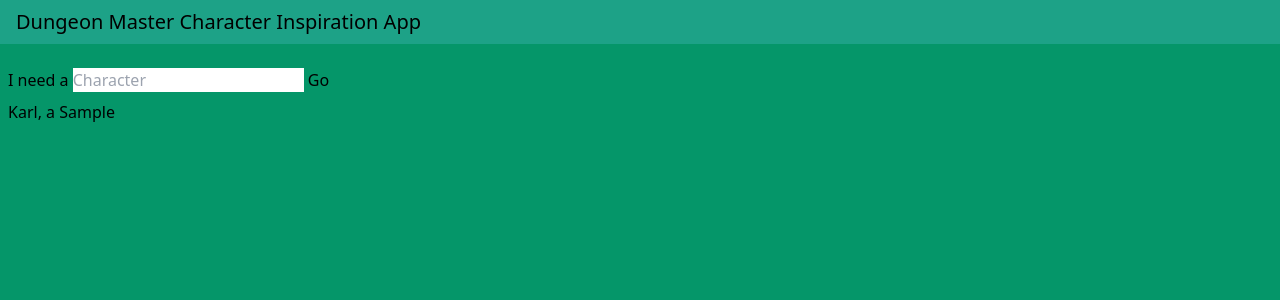
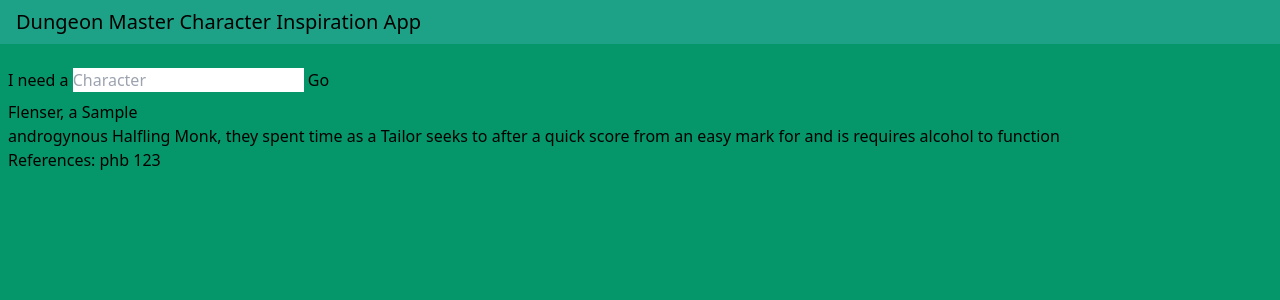
Before and after one commit to Wraith908/personal-website, a React (Create React App) app: page / in a window 1280 px wide. Both pictures are taken after typing "Sample" into the empty fields and a click on the button "Go". Shown: the top 300 px of the page. Built offline with nearby package versions, Linux system fonts and the light colour scheme.

Commit message:
CardGen
Card Generation mostly done

```diff
--- a/src/components/Card.tsx
+++ b/src/components/Card.tsx
@@ -2,10 +2,11 @@ import '../output.css';
 import { useState, useEffect } from 'react';
 import { Card } from '../models/Card';
 
-export default function CharCard(props: {char: Card}) {
+export default function CharCard(props: {char: Card, key: number}) {
     const [charType, setCharType] = useState('');
     const [charName, setCharName] = useState('');
     const [charDescriptor, setCharDescriptor] = useState('');
+    const [charHistory, setCharHistory] = useState('');
     const [charMotive, setCharMotive] = useState('');
     const [charReferences, setCharReferences] = useState('');
 
@@ -13,6 +14,7 @@ export default function CharCard(props: {char: Card}) {
         setCharType(props.char.header());
         setCharName(props.char.name());
         setCharDescriptor(props.char.shortDescriptor());
+        setCharHistory(props.char.charHistory());
         setCharMotive(props.char.motivation());
         setCharReferences(props.char.references());
     })
@@ -20,7 +22,8 @@ export default function CharCard(props: {char: Card}) {
     return(
         <div className="p-2">
             <h3>{charName}, a {charType}</h3>
-            <p></p>
+            <p>{charDescriptor}, {charHistory} {charMotive}</p>
+            <p>References: {charReferences} </p>
         </div>
     )
 }
--- a/src/components/Main.tsx
+++ b/src/components/Main.tsx
@@ -5,12 +5,26 @@ import CharCard from './Card';
 /*model imports*/
 import { Card } from '../models/Card';
 /*data imports*/
-import lNames from '../data/surnames.json';
+import dataSurname from '../data/surnames.json';
+import dataRace from '../data/race.json';
+import dataClass from '../data/class.json';
+import dataBackground from '../data/background.json';
+import dataChallenge from '../data/challenge.json';
+import dataGoal from '../data/goal.json';
+
 
 export default function Main() {
     const [charType, setCharType] = useState<string>('');
     const [charList, setCharList] = useState<Card[]>([]);
-    const surnames = lNames.Surnames;
+    const [count, setCount] = useState(0);
+    const surnames = dataSurname.Surnames;
+    const races = dataRace.Race;
+    const classes = dataClass.Class;
+    const backgrounds = dataBackground.Background;
+    const challenges = dataChallenge.Challenge;
+    const goals = dataGoal.Goal;
+    const genders = ['masculine', 'feminine', 'androgynous'];
+
     const GenerateNewChar = (e: SyntheticEvent) => {
         /*
             This function generates the card by picking random elements
@@ -20,17 +34,22 @@ export default function Main() {
         /* verify charType */
         var card = new Card();
         card.setHeader(charType);
-        card.setLastName(surnames[Math.floor(Math.random() * surnames.length -1)]);
-        /* randomly determine
-            1. fname and lname
-            2. gender, race and class
-            3. problem
-            4. goal
-            5. patron if applicable
-        */
+        /*Name*/
+        card.setLastName(surnames[Math.floor(Math.random() * surnames.length )]);
+        /*Ancestry, gender presentation, class*/
+        card.setGenderPres(genders[Math.floor(Math.random() * genders.length)]);
+        card.setRace(races[Math.floor(Math.random() * races.length)]);
+        var classIndex = Math.floor(Math.random() * classes.length);
+        card.setClass(classes[classIndex][0]);
+        card.addReference(classes[classIndex][1])
+        /*Background, personal quirk*/
+        card.setBackground(backgrounds[Math.floor(Math.random() * backgrounds.length)]);
+        card.setChallenge(challenges[Math.floor(Math.random() * challenges.length)][0]);
+        card.setGoal(goals[Math.floor(Math.random() * goals.length)][0]);
         charList.unshift(card);
         setCharList(charList);
         setCharType('');
+        setCount(count + 1);
     }
 
 
@@ -60,7 +79,7 @@ export default function Main() {
                     (<p className="p-1 pl-2">Make a character by pressing the button</p>) :
                     (
                         charList.map(charList => {
-                            return <CharCard char= {charList}/>
+                            return <CharCard char= {charList} key = {count} />
                         })
                     )}
                 </div>
--- a/src/models/Card.ts
+++ b/src/models/Card.ts
@@ -3,11 +3,11 @@ export class Card {
         public charType = "",
         public firstName ="",
         public lastName = "",
-        public gender = "",
+        public genderPres = "",
         public race = "",
         public charClass = "",
-        public charSubClass = "",
-        public problem = "",
+        public background = "",
+        public challenge = "",
         public goal = "",
         public patron = "",
         public misc = "",
@@ -19,14 +19,15 @@ export class Card {
     }
 
     public shortDescriptor() {
-        if (this.charSubClass === "") {
-            return this.gender + " " + this.race + " " + this.charClass;
-        }
-        return this.gender + " " + this.race + " " + this.charSubClass + " " + this.charClass;
+        return this.genderPres + " " + this.race + " " + this.charClass;
+    }
+
+    public charHistory() {
+        return "they spent time as a " + this.background;
     }
 
     public motivation() {
-        return "seeks to " + this.goal + " for " + this.patron + " and must " + this.problem;
+        return "seeks to " + this.goal + " for " + this.patron + " and is " + this.challenge;
     }
 
     public references () {
@@ -48,4 +49,32 @@ export class Card {
     public setLastName(props:string) {
         this.lastName = props;
     }
+
+    public setGenderPres(props: string) {
+        this.genderPres = props;
+    }
+
+    public setRace(props: string) {
+        this.race = props;
+    }
+
+    public setClass(props: string) {
+        this.charClass = props;
+    }
+
+    public setBackground(props: string) {
+        this.background = props;
+    }
+
+    public setChallenge(props: string) {
+        this.challenge = props;
+    }
+
+    public setGoal(props: string) {
+        this.goal = props;
+    }
+
+    public addReference(props: string) {
+        this.pageRef += props + " ";
+    }
 }
```
